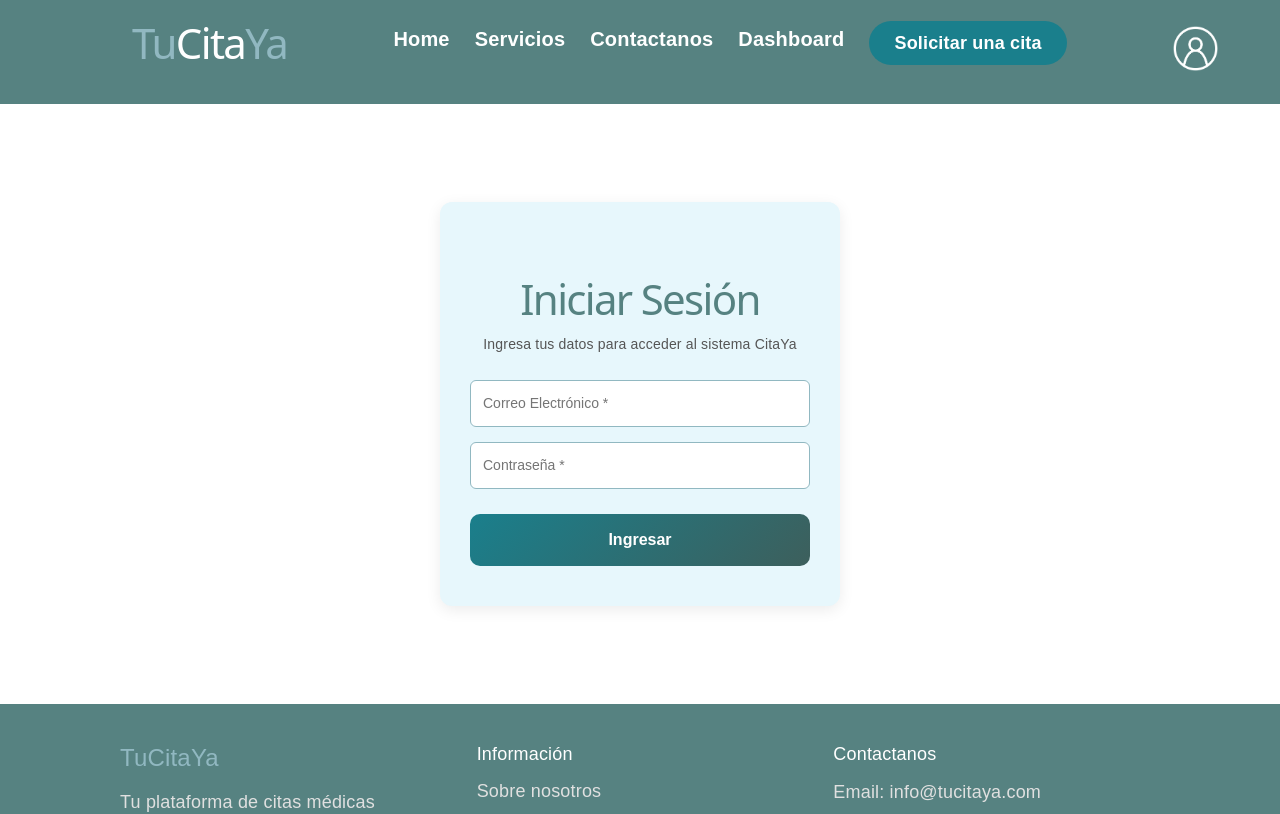
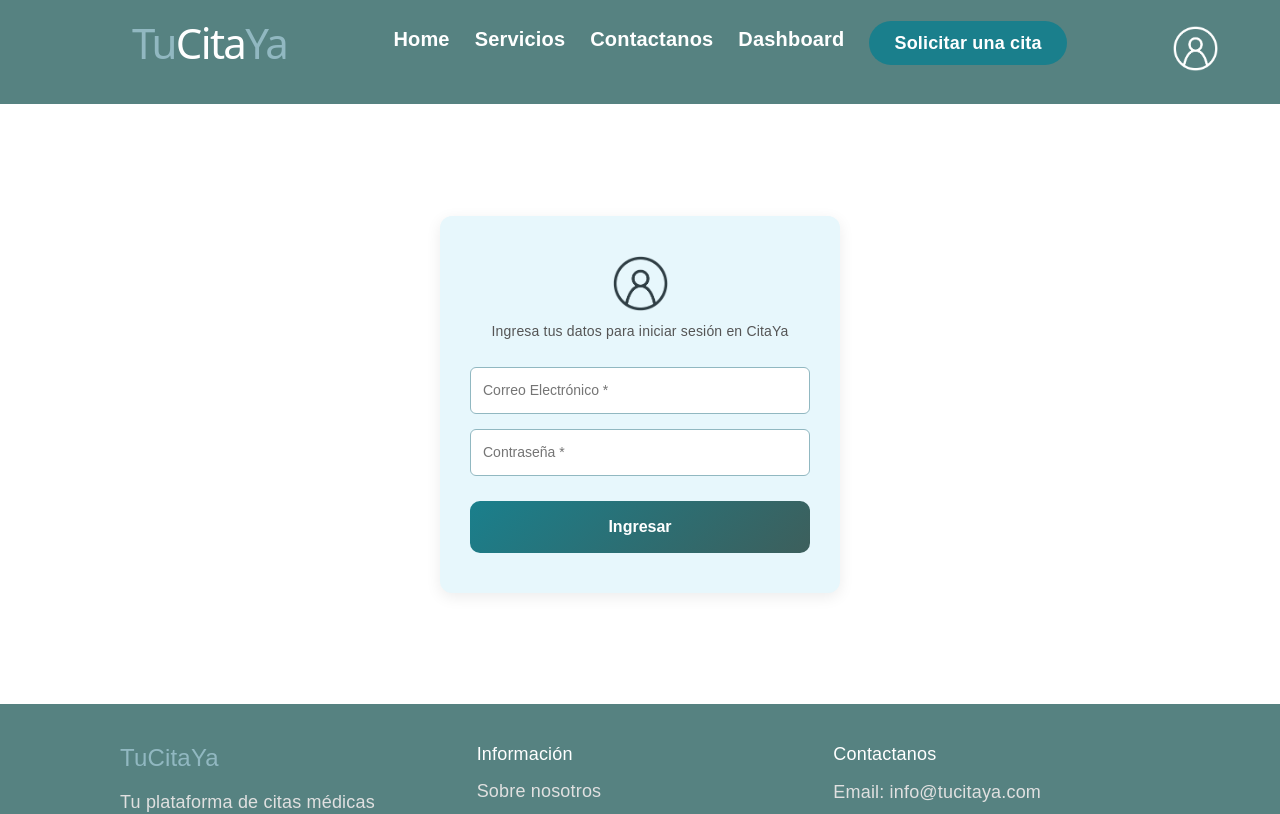
Before and after one commit to fredynofuya/React-API-Citas, a React (Vite) app: page /signin in a window 1280 px wide. Shown: the top 814 px of the page. Built offline with nearby package versions, Linux system fonts and the light colour scheme.

Commit message:
modifico sigin

```diff
--- a/src/pages/SignIn.jsx
+++ b/src/pages/SignIn.jsx
@@ -1,6 +1,9 @@
 import React, { useState } from "react";
 import '../styles/SignInStyles.css';
 import { useEffect } from 'react';
+
+import {Link} from 'react-router-dom';
+import logo from '../assets/logo-login.png';
 
 const SignIn = () => {
   useEffect(() => {
@@ -27,9 +30,11 @@ const SignIn = () => {
   return (
     <div className="login-wrapper">
       <div className="login-container">
-        <h1>Iniciar Sesión</h1>
+        <div className='login-icon-in'>
+          <img src={logo} />
+        </div>
         <p className="subtitle">
-          Ingresa tus datos para acceder al sistema CitaYa
+          Ingresa tus datos para iniciar sesión en CitaYa
         </p>
 
         <form className="login-form" onSubmit={handleSubmit}>
--- a/src/styles/SignInStyles.css
+++ b/src/styles/SignInStyles.css
@@ -26,9 +26,10 @@ body {
   text-align: center;
 }
 
-/* TITULO */
-h1 {
-  color: #568281;
+.login-icon-in img {
+  width: 55px;
+  height: 55px;
+  filter: brightness(1) invert(-1);
   margin-bottom: 10px;
 }
 
@@ -115,10 +116,6 @@ input:focus {
     padding: 30px 20px;
   }
 
-  h1 {
-    font-size: 28px;
-  }
-
   .subtitle {
     font-size: 12px;
     margin-bottom: 20px;
```
